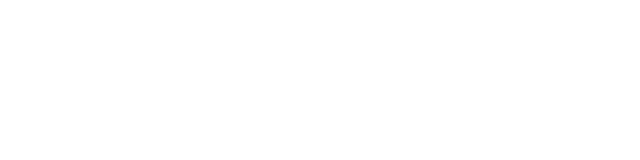
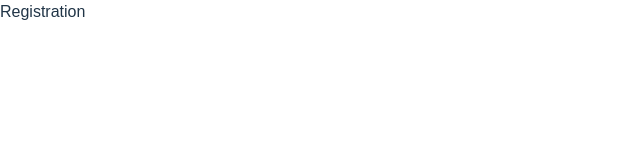
Before and after one commit to nucikk/Cryptocurrency, a React (Vite) app: page /registration in a window 1280 px wide. Before the commit this address had no page. Shown: the top 160 px of the page, without its empty margins (0-640 px from the left). Built offline with nearby package versions, Linux system fonts and the light colour scheme.

Commit message:
add registration page

```diff
--- a/src/App.jsx
+++ b/src/App.jsx
@@ -1,5 +1,6 @@
 import { Route, Routes } from "react-router-dom"
 import Home from "./Pages/Home"
+import Registration from "./Component/Registration"
 
 
 function App() {
@@ -8,6 +9,8 @@
     <>
      <Routes>
         <Route path="/" element={ <Home/> }></Route>
+        <Route path="/registration" element={  <Registration/>}></Route>
+
       </Routes>
 
     </>
--- a/src/Component/Navbar.jsx
+++ b/src/Component/Navbar.jsx
@@ -3,6 +3,7 @@
 import "../Style/Navbar.css";
 import { FaBars, FaTimes } from "react-icons/fa";
 import PageList from "./PageList";
+import { Link } from "react-router-dom";
 
 const Navbar = () => {
   const [showMenu, setShowMenu] = useState(false);
@@ -17,7 +18,9 @@
       </div>
       <div className="navbar_auth">
         <button className="navbar_auth_login">Login</button>
-        <button className="navbar_auth_signup">Signup</button>
+        <Link to='/registration'>
+          <button className="navbar_auth_signup">Signup</button>
+        </Link>
 
         <button className="menu_btn" onClick={() => setShowMenu(!showMenu)}>
           {showMenu ? <FaTimes /> : <FaBars />}
--- /dev/null
+++ b/src/Component/Registration.jsx
@@ -0,0 +1,9 @@
+import React from 'react'
+
+const Registration = () => {
+  return (
+    <div>Registration</div>
+  )
+}
+
+export default Registration
```
